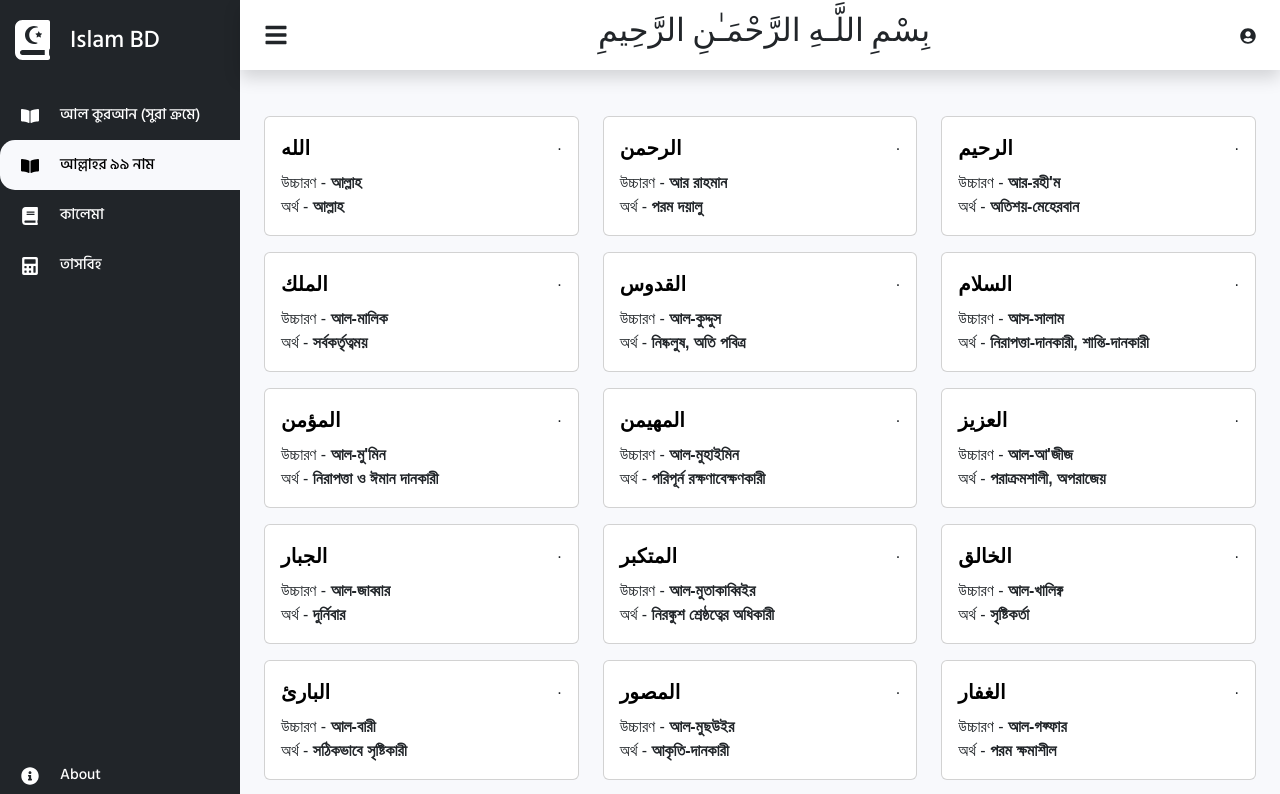
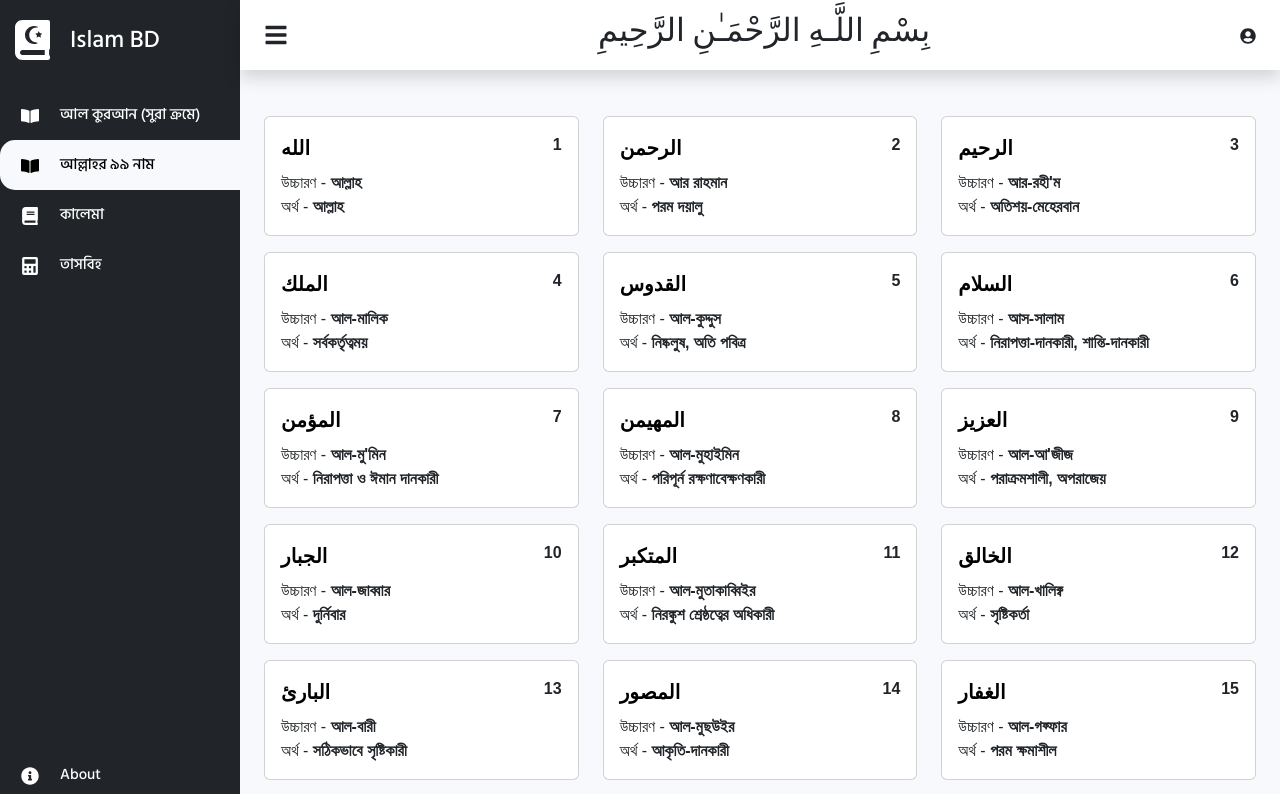
Before and after one commit to wapborhan/quranicjibon-client, a React (Create React App) app: page /allah-names in a window 1280 px wide. Shown: the top 794 px of the page. Built offline with nearby package versions, Linux system fonts and the light colour scheme; a web font is replaced by a local one.

Commit message:
Update NameList.jsx

```diff
--- a/src/pages/allah-name/NameList.jsx
+++ b/src/pages/allah-name/NameList.jsx
@@ -22,7 +22,9 @@ const NameList = (props) => {
                 উচ্চারণ - <strong>{name.name_bn}</strong>
               </div>
             </div>
-            <div className="play">.</div>
+            <div className="play">
+              <strong>{name.id}</strong>
+            </div>
           </div>
           <div className="meaning">
             অর্থ - <strong>{name.meaning_bn}</strong>{" "}
```
